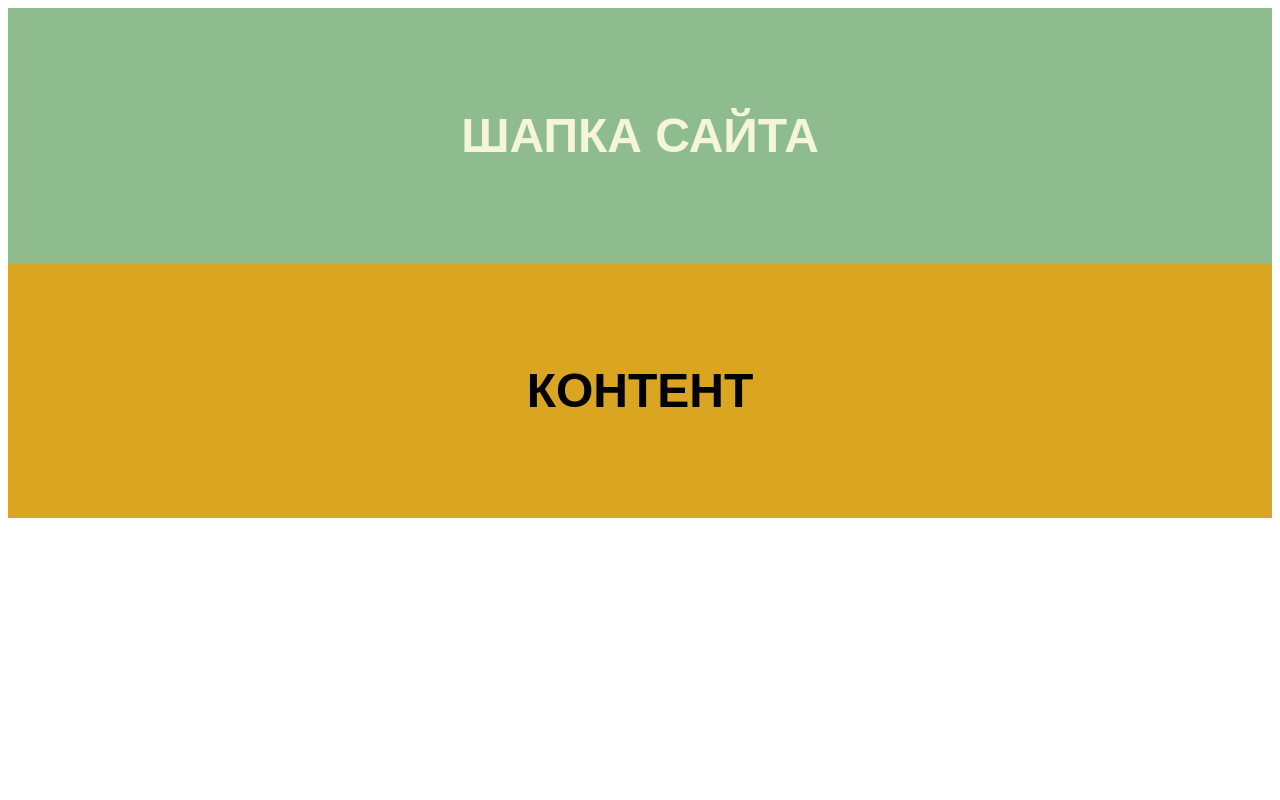
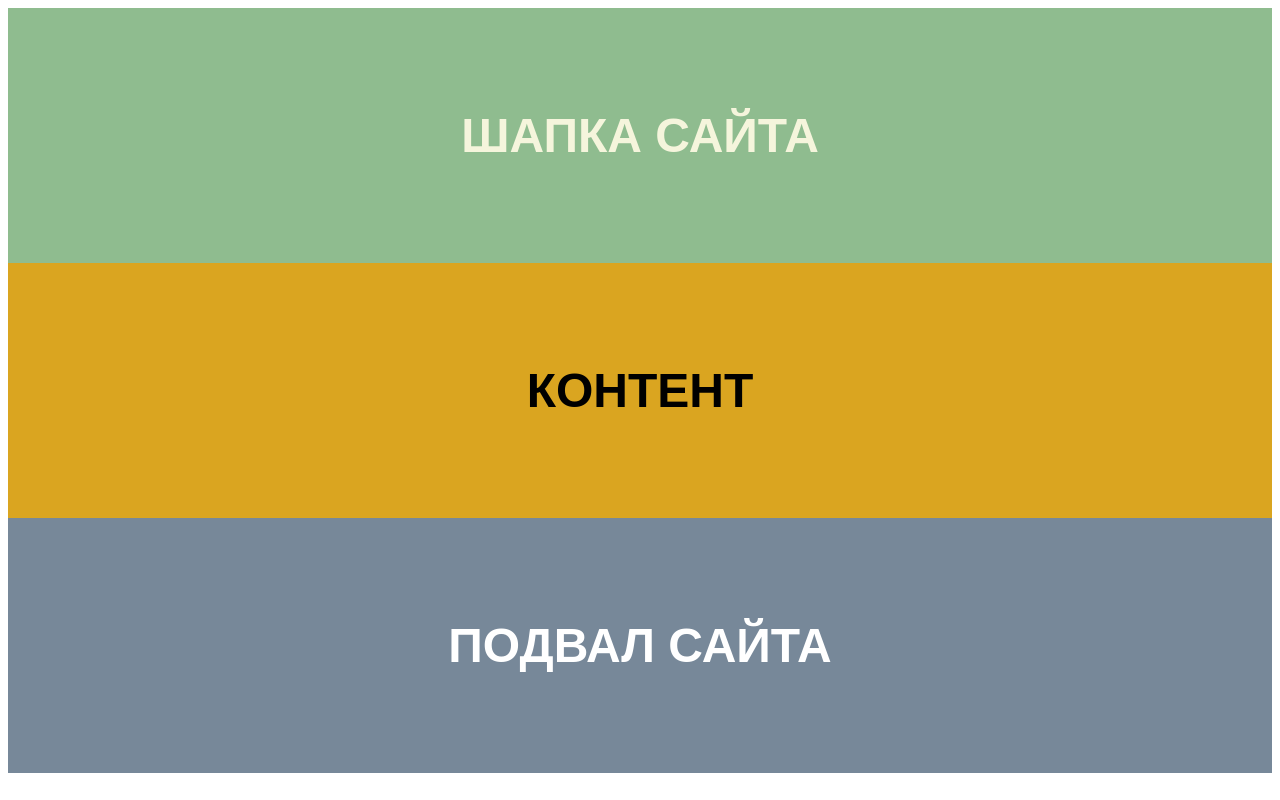
Before and after one commit to webdev-alex94/lesson-pull-request, a plain HTML site: page index.html in a window 1280 px wide. Drawn offline with Linux system fonts and the light colour scheme.

Commit message:
footer ready

```diff
--- a/index.html
+++ b/index.html
@@ -15,5 +15,9 @@
         <main class="main">
             КОНТЕНТ
         </main>
+
+        <footer class="footer">
+            ПОДВАЛ САЙТА
+        </footer>
     </body>
 </html>
--- a/main.css
+++ b/main.css
@@ -17,3 +17,13 @@
     background-color: darkseagreen;
     text-align: center;
 }
+
+.footer{
+    padding: 100px;
+    text-align: center;
+    font-family: sans-serif;
+    font-size: 48px;
+    font-weight: 700;
+    background-color: lightslategray;
+    color: #fff;
+}
```
